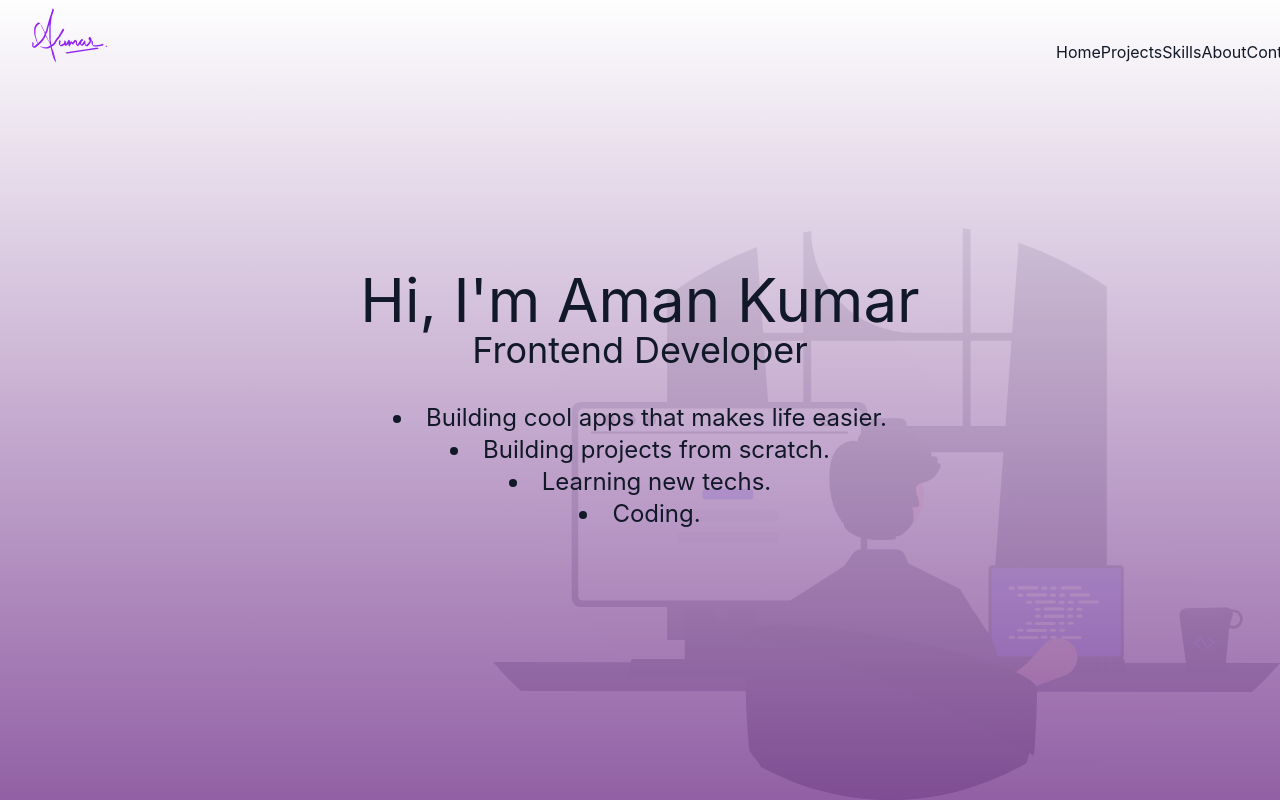
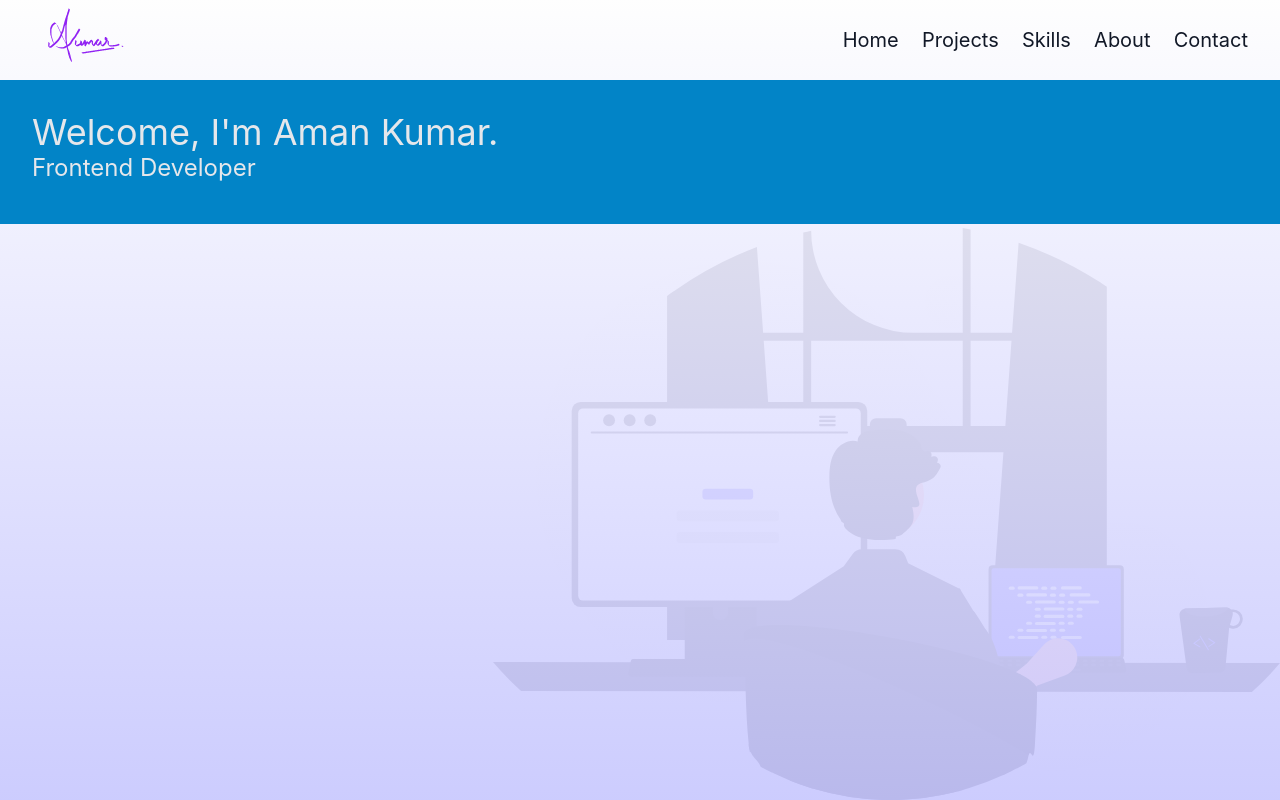
Before and after one commit to amankriet/amankriet-portfolio, a React (Create React App) app: page / in a window 1280 px wide. Built offline with nearby package versions, Linux system fonts and the light colour scheme.

Commit message:
fixed home and started projects component

```diff
--- a/src/App.js
+++ b/src/App.js
@@ -9,7 +9,7 @@ import Contact from './components/Contact'
 
 function App() {
   return (
-    <main className='text-gray-900 bg-gray-100 body-font snap-y snap-mandatory w-screen h-screen overflow-scroll'>
+    <main className='box-border text-gray-900 bg-gray-100 body-font snap-y snap-mandatory w-screen h-screen overflow-scroll'>
       <Home />
       <Projects />
       <Skills />
--- a/src/components/Home.js
+++ b/src/components/Home.js
@@ -4,18 +4,10 @@ import React from 'react'
 function Home() {
 
     return (
-        <section id='home' className='snap-start w-screen h-screen flex relative mt-12 bg-no-repeat bg-right-bottom bg-programming-svg bg-75% md:bg-auto'>
-            <div className='w-full flex flex-col text-center justify-center content-center'>
-                <h1 className='text-6xl'>Hi, I'm Aman Kumar</h1>
-                <h2 className='text-4xl'>Frontend Developer</h2>
-                <div className='text-2xl mt-8'>
-                    <ul className='list-disc list-inside'>
-                        <li>Building cool apps that makes life easier.</li>
-                        <li>Building projects from scratch.</li>
-                        <li>Learning new techs.</li>
-                        <li>Coding.</li>
-                    </ul>
-                </div>
+        <section id='home' className='box-border snap-start w-screen h-screen flex relative bg-no-repeat bg-right-bottom bg-programming-svg bg-contain md:bg-auto'>
+            <div className='w-full max-h-36 md:mt-20 mt-14 flex flex-col text-4xl justify-items-center bg-sky-600 text-gray-200 text-left md:p-8 px-8 py-4'>
+                <h1>Welcome, <br className='md:hidden' />I'm Aman Kumar.</h1>
+                <h2 className='text-2xl'>Frontend Developer</h2>
             </div>
         </section>
     )
--- a/src/components/Projects.js
+++ b/src/components/Projects.js
@@ -2,8 +2,10 @@ import React from 'react'
 
 export default function Projects() {
     return (
-        <section id='projects' className='snap-start bg-indigo-300 h-screen flex justify-center items-center'>
-            Projects
+        <section id='projects' className='snap-start bg-[#c8c8ffe6] h-screen flex'>
+            <div className='w-full max-h-12 md:mt-20 mt-14 flex flex-col text-4xl justify-items-center p-8 justify-center bg-sky-600 text-gray-200 text-left'>
+                <h2 className='text-2xl'>Projects</h2>
+            </div>
         </section>
     )
 }
--- a/tailwind.config.js
+++ b/tailwind.config.js
@@ -20,7 +20,7 @@ module.exports = {
     },
     extend: {
       backgroundImage: {
-        "programming-svg": "linear-gradient(rgba(255, 255, 255, 0.9), rgba(135, 80, 156, 0.9)), url(../public/assets/svg/programming.svg)"
+        "programming-svg": "linear-gradient(rgba(255, 255, 255, 0.9), rgba(200, 200, 255, 0.9)), url(../public/assets/svg/programming.svg)"
       }
     },
   },
```
Also changed, not shown: src/components/Header.js, 1 other file (tests, documents, lock files or other folders).
